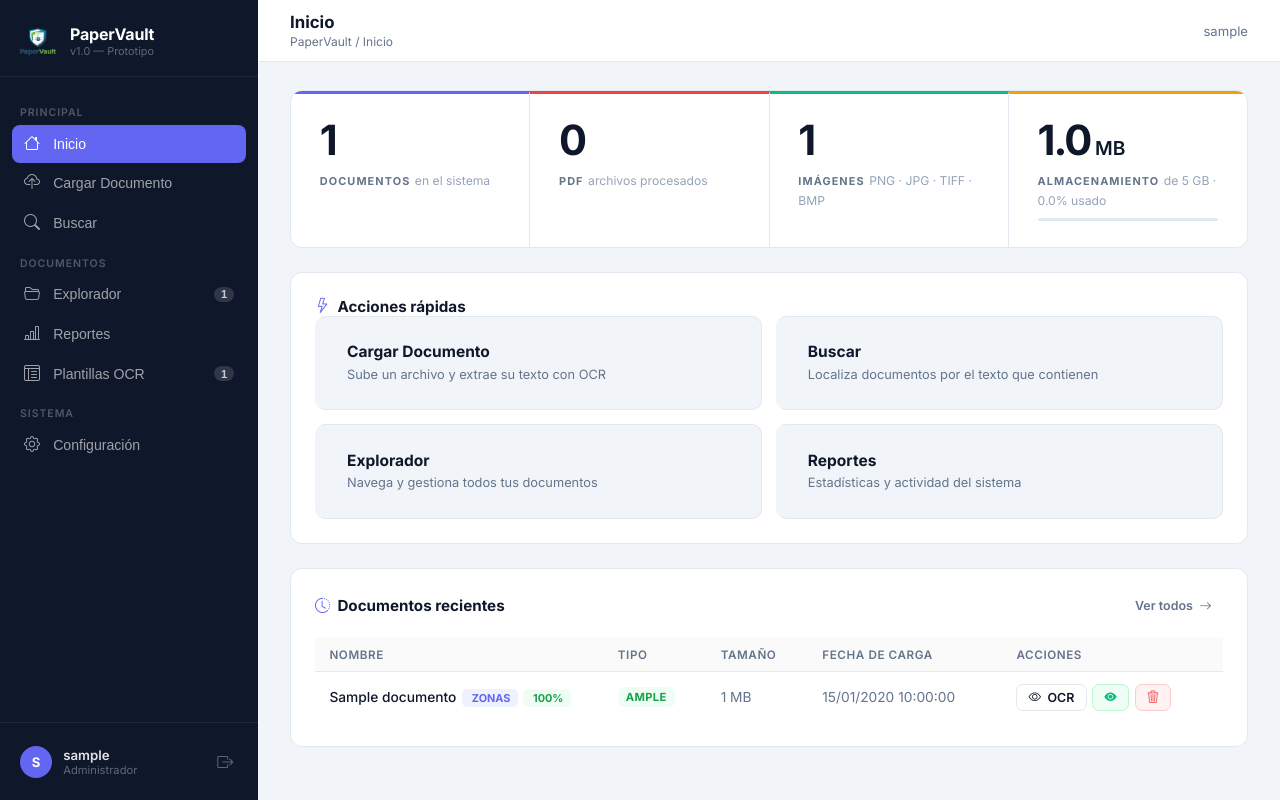
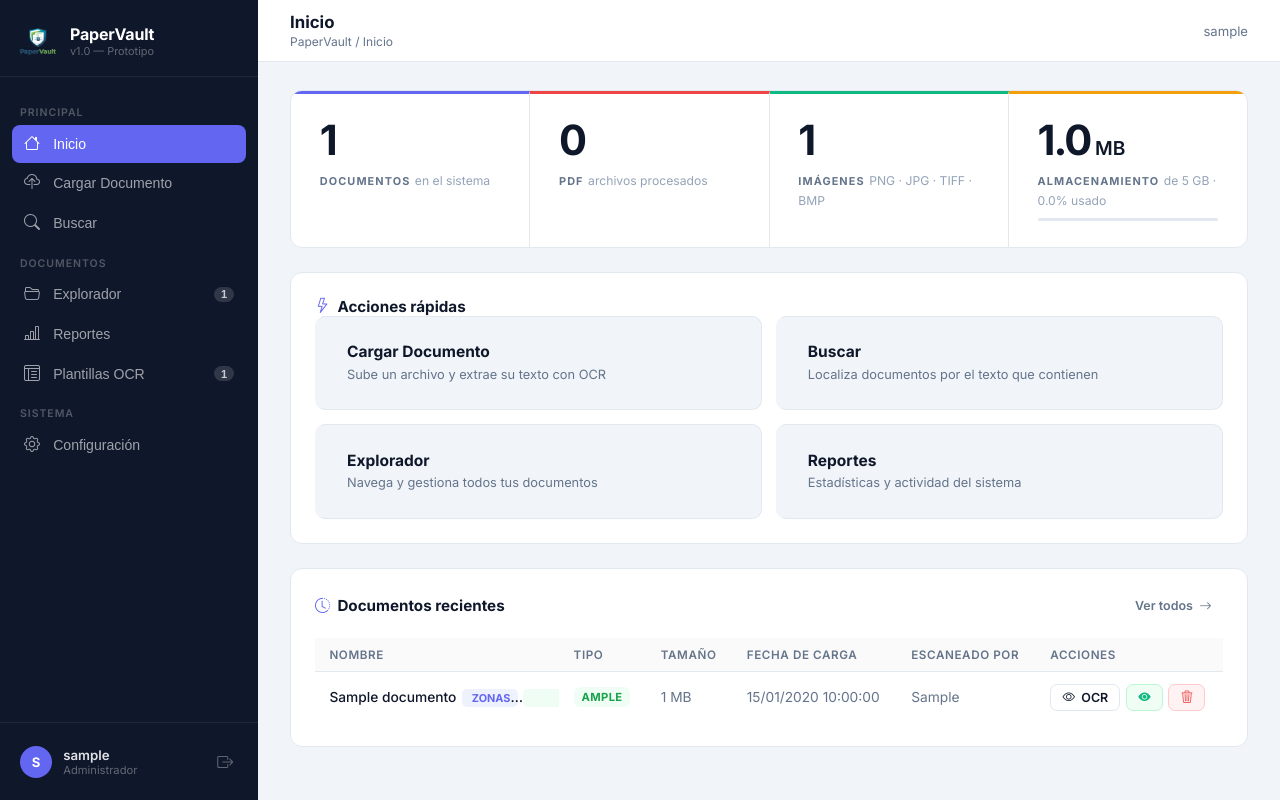
Before and after one commit to ByronRodM/PaperVault, a FastAPI app: page / in a window 1280 px wide. Run offline with FastAPI, Linux system fonts and the light colour scheme; the visitor is signed in with stand-in values (Sample User, id 1); tables that the repository leaves empty hold one stand-in row (values such as "Sample post"); grey boxes marked "Sample" are stand-in pictures; parts of the project's set-up code (start-up, migrations or seed data) failed here and were passed over.

Commit message:
Add 'subido_por' field to Documento model and update related functionality

```diff
--- a/core/database.py
+++ b/core/database.py
@@ -33,6 +33,7 @@ class Documento(Base):
     # OCR por zonas — nulos si se procesó con OCR completo
     plantilla_ocr_id = Column(Integer, ForeignKey("plantillas_ocr.id"), nullable=True)
     zona_resultados_json = Column(Text, nullable=True)
+    subido_por = Column(String(50), nullable=True)
 
     plantilla_ocr = relationship("PlantillaOCR", foreign_keys=[plantilla_ocr_id])
 
@@ -55,6 +56,7 @@ class Documento(Base):
             "plantilla_ocr_id": self.plantilla_ocr_id,
             "plantilla_nombre": self.plantilla_ocr.nombre if self.plantilla_ocr else None,
             "zona_resultados": zonas,
+            "subido_por": self.subido_por,
         }
 
 
@@ -157,6 +159,7 @@ def _migrate():
         "ALTER TABLE documentos ADD COLUMN IF NOT EXISTS plantilla_ocr_id INTEGER REFERENCES plantillas_ocr(id)",
         "ALTER TABLE documentos ADD COLUMN IF NOT EXISTS zona_resultados_json TEXT",
         "ALTER TABLE documentos ADD COLUMN IF NOT EXISTS ocr_confianza DOUBLE PRECISION",
+        "ALTER TABLE documentos ADD COLUMN IF NOT EXISTS subido_por VARCHAR(50)",
     ]
     with engine.connect() as conn:
         for sql in migraciones:
--- a/main.py
+++ b/main.py
@@ -339,6 +339,7 @@ async def subir_documento(
         texto_extraido=texto,
         idioma_ocr=idioma,
         ocr_confianza=confianza,
+        subido_por=get_user(request),
     )
     db.add(documento)
     db.commit()
@@ -413,8 +414,7 @@ def ver_archivo_original(doc_id: int, request: Request, db: Session = Depends(ge
 
 @app.delete("/eliminar/{doc_id}")
 def eliminar_documento(doc_id: int, request: Request, db: Session = Depends(get_db)):
-    if not get_user(request):
-        raise HTTPException(status_code=401, detail="No autenticado")
+    require_admin(request)
     documento = db.query(Documento).filter(Documento.id == doc_id).first()
     if not documento:
         raise HTTPException(status_code=404, detail="Documento no encontrado")
@@ -597,6 +597,7 @@ async def procesar_con_zonas(
         ocr_confianza=confianza_zonas,
         plantilla_ocr_id=plantilla_id,
         zona_resultados_json=json.dumps(resultados, ensure_ascii=False),
+        subido_por=get_user(request),
     )
     db.add(documento)
     db.commit()
@@ -730,6 +731,7 @@ async def confirmar_zona(
         ocr_confianza=confianza_zonas,
         plantilla_ocr_id=cache["plantilla_id"],
         zona_resultados_json=json.dumps(resultados, ensure_ascii=False),
+        subido_por=get_user(request),
     )
     db.add(documento)
     db.commit()
--- a/templates/index.html
+++ b/templates/index.html
@@ -1898,6 +1898,11 @@
 <!-- DATA para JavaScript -->
 <script>
     const ALL_DOCS = {{ documentos_json | safe }};
+    const USER_ROL = {{ user_rol | tojson }};
+    const IDIOMA_LABELS = {
+        spa: 'Español', eng: 'English', fra: 'Français',
+        deu: 'Deutsch', ita: 'Italiano', por: 'Português',
+    };
 </script>
 
 <script>
@@ -1972,15 +1977,14 @@
                 <td><span class="badge ${badgeCls}">${ext}</span></td>
                 <td style="color:var(--text-muted);">${d.tamano_mb} MB</td>
                 <td style="color:var(--text-muted); white-space:nowrap;">${d.fecha_carga}</td>
+                <td style="color:var(--text-muted);">${escHtml(d.subido_por || '—')}</td>
                 <td>
                     <div class="action-group">
                         ${viewBtn}
                         <button class="btn btn-success btn-sm" onclick="openDocViewer(${d.id}, '${escAttr(d.nombre_archivo)}', '${d.tipo_archivo}')">
                             <i class="bi bi-eye-fill"></i>
                         </button>
-                        <button class="btn btn-danger btn-sm" onclick="deleteDoc(${d.id}, '${escAttr(d.nombre_archivo)}')">
-                            <i class="bi bi-trash3"></i>
-                        </button>
+                        ${USER_ROL === 'admin' ? `<button class="btn btn-danger btn-sm" onclick="deleteDoc(${d.id}, '${escAttr(d.nombre_archivo)}')"><i class="bi bi-trash3"></i></button>` : ''}
                     </div>
                 </td>
             </tr>`;
@@ -1991,7 +1995,7 @@
                 <thead>
                     <tr>
                         <th>Nombre</th><th>Tipo</th><th>Tamaño</th>
-                        <th>Fecha de carga</th><th>Acciones</th>
+                        <th>Fecha de carga</th><th>Escaneado por</th><th>Acciones</th>
                     </tr>
                 </thead>
                 <tbody>${rows}</tbody>
@@ -2056,7 +2060,6 @@
     /* ═══════════════════════════════════════
        GESTIÓN DE USUARIOS (solo admin)
     ═══════════════════════════════════════ */
-    const USER_ROL = {{ user_rol | tojson }};
 
     async function cargarUsuarios() {
         if (USER_ROL !== 'admin') return;
@@ -2475,9 +2478,7 @@
                         <button class="btn btn-success btn-sm" onclick="openDocViewer(${d.id}, '${escAttr(d.nombre_archivo)}', '${d.tipo_archivo}')">
                             <i class="bi bi-eye-fill"></i>
                         </button>
-                        <button class="btn btn-danger btn-sm" onclick="deleteDoc(${d.id}, '${escAttr(d.nombre_archivo)}')">
-                            <i class="bi bi-trash3"></i>
-                        </button>
+                        ${USER_ROL === 'admin' ? `<button class="btn btn-danger btn-sm" onclick="deleteDoc(${d.id}, '${escAttr(d.nombre_archivo)}')"><i class="bi bi-trash3"></i></button>` : ''}
                     </div>
                 </td>
             </tr>`;
@@ -2572,16 +2573,14 @@
                             <td style="color:var(--text-muted);">${d.tamano_mb} MB</td>
                             <td style="color:var(--text-muted); white-space:nowrap;">${d.fecha_carga}</td>
                             <td style="color:var(--text-muted);">${idiomaLabel(d.idioma_ocr)}</td>
+                            <td style="color:var(--text-muted);">${escHtml(d.subido_por || '—')}</td>
                             <td>
                                 <div class="action-group">
                                     ${viewBtn}
                                     <button class="btn btn-success btn-sm" onclick="openDocViewer(${d.id}, '${escAttr(d.nombre_archivo)}', '${d.tipo_archivo}')">
                                         <i class="bi bi-eye-fill"></i> Ver
                                     </button>
-                                    <button class="btn btn-danger btn-sm"
-                                            onclick="deleteDoc(${d.id}, '${escAttr(d.nombre_archivo)}')">
-                                        <i class="bi bi-trash3"></i>
-                                    </button>
+                                    ${USER_ROL === 'admin' ? `<button class="btn btn-danger btn-sm" onclick="deleteDoc(${d.id}, '${escAttr(d.nombre_archivo)}')"><i class="bi bi-trash3"></i></button>` : ''}
                                 </div>
                             </td>
                         </tr>`;
@@ -2592,7 +2591,7 @@
                     <thead>
                         <tr>
                             <th>Nombre</th><th>Tipo</th><th>Tamaño</th>
-                            <th>Fecha de carga</th><th>Idioma</th><th>Acciones</th>
+                            <th>Fecha de carga</th><th>Idioma</th><th>Escaneado por</th><th>Acciones</th>
                         </tr>
                     </thead>
                     <tbody>${rows}</tbody>
@@ -2600,10 +2599,6 @@
         }
     }
 
-    const IDIOMA_LABELS = {
-        spa: 'Español', eng: 'English', fra: 'Français',
-        deu: 'Deutsch', ita: 'Italiano', por: 'Português',
-    };
     function idiomaLabel(code) {
         return IDIOMA_LABELS[code] || (code || '—');
     }
@@ -2651,10 +2646,7 @@
                 <button class="btn btn-success btn-sm" onclick="openDocViewer(${d.id}, '${escAttr(d.nombre_archivo)}', '${d.tipo_archivo}')">
                     <i class="bi bi-eye-fill"></i>
                 </button>
-                <button class="btn btn-danger btn-sm"
-                        onclick="deleteDoc(${d.id}, '${escAttr(d.nombre_archivo)}')">
-                    <i class="bi bi-trash3"></i>
-                </button>
+                ${USER_ROL === 'admin' ? `<button class="btn btn-danger btn-sm" onclick="deleteDoc(${d.id}, '${escAttr(d.nombre_archivo)}')"><i class="bi bi-trash3"></i></button>` : ''}
             </div>
         </div>`;
     }
@@ -3160,7 +3152,7 @@
     function renderPlantillas() {
         const grid = document.getElementById('plantillasGrid');
         const badge = document.getElementById('sidebarPlantillas');
-        badge.textContent = ALL_PLANTILLAS.length;
+        if (badge) badge.textContent = ALL_PLANTILLAS.length;
 
         if (ALL_PLANTILLAS.length === 0) {
             grid.innerHTML = `
```
